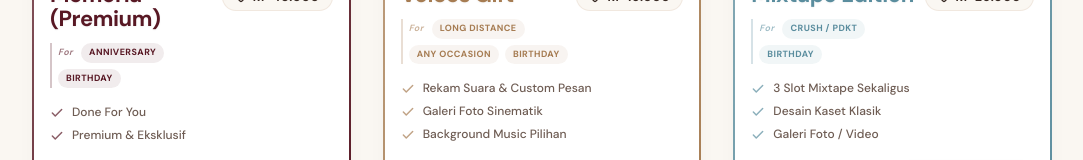
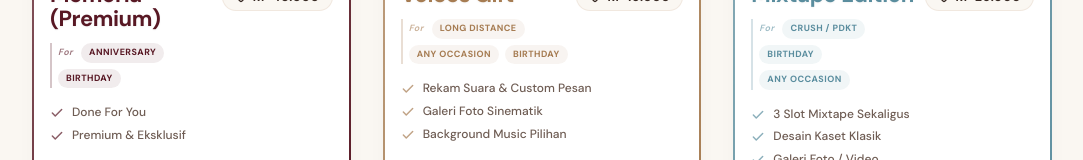
Before and after one commit to detectivecrewze/for-you-always, a Next.js app: page /catalog in a window 1280 px wide. Shown: the part 923-1083 px from the top of the page, without its empty margins (98-1181 px from the left). Built offline with nearby package versions, Linux system fonts and the light colour scheme.

Commit message:
update: Add 'Any Occasion' to Mixtape Edition tags

```diff
--- a/app/(landing)/catalog/page.tsx
+++ b/app/(landing)/catalog/page.tsx
@@ -46,7 +46,7 @@ export default function CatalogPage() {
             hashtag: "#3QUOTAS",
             soldCount: "New Release",
             href: "/catalog/mixtape",
-            occasions: ["Crush / PDKT", "Birthday"],
+            occasions: ["Crush / PDKT", "Birthday", "Any Occasion"],
             features: ["3 Slot Mixtape Sekaligus", "Desain Kaset Klasik", "Galeri Foto / Video"]
         },
         {
--- a/app/(landing)/page.tsx
+++ b/app/(landing)/page.tsx
@@ -475,7 +475,7 @@ export default function MainHubPage() {
                             oldPrice="Rp 50.000"
                             newPrice="Rp 25.000"
                             href="/catalog/mixtape"
-                            occasions={["Crush / PDKT", "Birthday"]}
+                            occasions={["Crush / PDKT", "Birthday", "Any Occasion"]}
                             features={["Integrasi Lagu Spotify", "Animasi Kaset Retro", "Galeri Foto Estetik"]}
                         />
                     </div>
```
